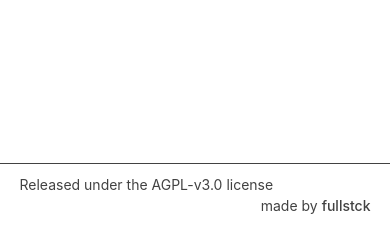
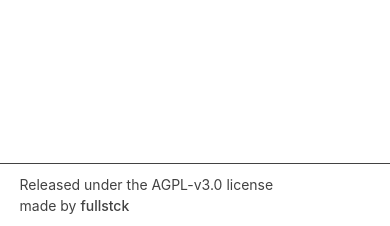
Before and after one commit to FredrikAugust/leiestedet, a Rails app: page /listing in a window 390 px wide. Shown: the part 618-844 px from the top of the page. Run offline with Rails 7, Linux system fonts and the light colour scheme; data that the repository does not hold is empty; style sheets or scripts are compiled from the project's sources; parts of the project's set-up code (start-up, migrations or seed data) failed here and were passed over; some libraries are stand-ins or nearby versions.

Commit message:
move footer to the left on smaller phones

```diff
--- a/app/assets/stylesheets/footer.scss
+++ b/app/assets/stylesheets/footer.scss
@@ -26,3 +26,10 @@ footer.page-footer {
     }
   }
 }
+
+@media screen and (max-width: 660px) {
+  footer a.right {
+    clear: both;
+    float: left !important;
+  }
+}
```
